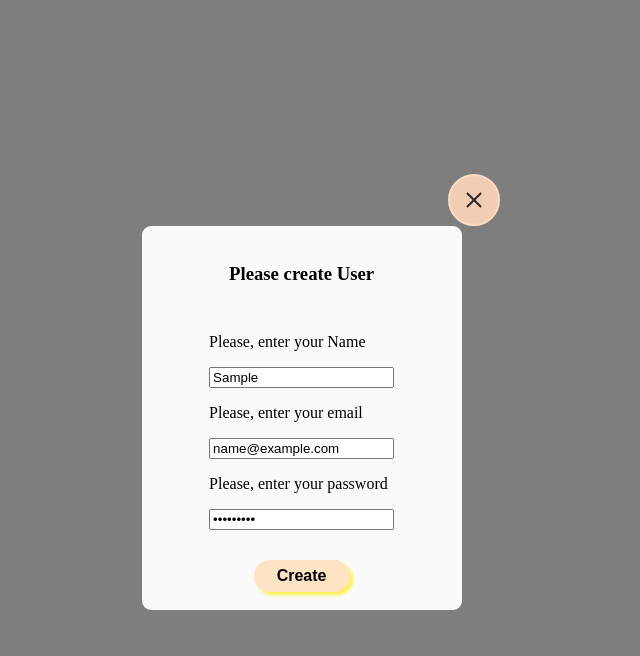
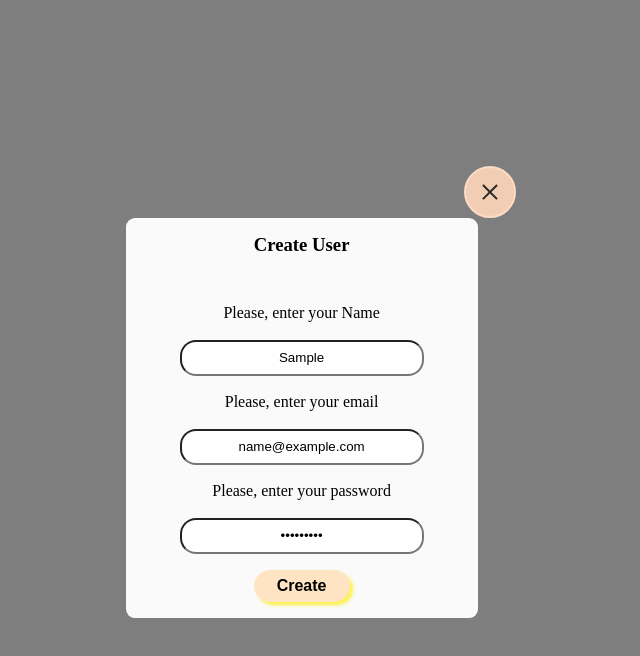
Before and after one commit to Alex-Artsymenya/RS_Lang, a website built with webpack: page src/index.html in a window 1280 px wide. Both pictures are taken after typing "Sample", "name@example.com", "Sample123" into the empty fields and a click on the button "Create". Shown: the whole page, without its empty margins (340-980 px from the left). Built offline with nearby package versions, Linux system fonts and the light colour scheme; no server answers.

Commit message:
feat: add create user

```diff
--- /dev/null
+++ b/src/auth/auth.ts
@@ -0,0 +1,29 @@
+import { LINK } from "../state";
+import { IAuthUser } from "../type";
+
+export class AuthUser {
+    async createUser(data: IAuthUser) {
+        try {
+            const response = await fetch(`${LINK.url}/${LINK.users}`, {
+                method: 'POST',
+                body: JSON.stringify(data),
+                headers: {
+                    'Accept': 'application/json',
+                    'Content-Type': 'application/json'
+                },
+            });
+            console.log('response', response);
+            if (response.status == 417) {
+                return {error: {errors: [{ path: [''], message: 'This email already used, try another, or Log in'}]}}
+            }
+            const body = await response.json();
+            console.log(body);
+            return body;
+        } catch (error) {
+            console.log(error);
+            if (error instanceof SyntaxError) {
+                console.log(JSON.stringify(error.message));
+            }
+        }
+    }
+}
--- a/src/popup/popup.css
+++ b/src/popup/popup.css
@@ -1,3 +1,8 @@
+* {
+  padding: 0;
+  margin: 0;
+}
+
 .popup_background {
     position: fixed;
     display: none;
@@ -54,7 +59,7 @@
     -webkit-box-direction: normal;
         -ms-flex-direction: column;
             flex-direction: column;
-    width: 23rem;
+    width: 25rem;
   }
 
   @-webkit-keyframes fadeIn {
@@ -159,9 +164,15 @@
             transform: rotate(90deg);
   }
 
+  .popup-error {
+    padding: 1rem;
+    color: crimson;
+    text-align: center;
+  }
   .popup-material {
     width: 20rem;
-    height: 24rem;
+    height: 100%;
+    padding: 1rem;
     background: #fafafa;
     border-radius: 9px;
     display: -webkit-box;
@@ -169,16 +180,16 @@
     display: flex;
     align-items: center;
     justify-content: center;
-    gap: 30px;
     flex-direction: column;
   }
 
   .popup-description {
     display: flex;
     flex-direction: column;
-    gap: 1rem;
+    gap: 1.1rem;
     /* flex-wrap: wrap; */
-    padding: 0 2rem;
+    padding: 1rem 2rem;
+    align-items: center;
   }
 
   .popup-description p {
@@ -190,6 +201,13 @@
     line-height: 110%;
     letter-spacing: 0.06em;
     color: #000;
+  }
+
+  .popup-description > input {
+    width: 15rem;
+    border-radius: 1rem;
+    height: 2rem;
+    text-align: center;
   }
 
 .popup-material > input {
--- a/src/popup/popup.ts
+++ b/src/popup/popup.ts
@@ -1,3 +1,5 @@
+import { AuthUser } from '../auth/auth';
+import { IAuthError } from '../type';
 import './popup.css';
 
 export class PopUp {
@@ -9,7 +11,8 @@ export class PopUp {
                     <div class="popup_inner">
                         <div class="close-popup" id="close-popup"><span></span></div>
                         <div class="popup-material" id="popup-material">
-                            <h3>Please create User</h3>
+                            <h3>Create User</h3>
+                            <p class="popup-error"></p>
                             <div class="popup-description">
                                 <label for="user-name">Please, enter your Name</label>
                                 <input type="text" id="user-name" name="user-name" value="" placeholder="Name">
@@ -63,8 +66,23 @@ export class PopUp {
         (<HTMLElement>document.querySelector('#popup')).classList.add('active');
         (<HTMLElement>document.querySelector('#close-popup')).addEventListener('click', this.closePopupButtonFunc);
         (<HTMLElement>document.querySelector('#popup_background')).addEventListener('click', this.popUpBgFunc);
-        (<HTMLElement>document.querySelector('#submit-btn')).addEventListener('click', (event) =>
-            console.log('hello btn')
-        );
+        (<HTMLElement>document.querySelector('#submit-btn')).addEventListener('click', async () => {
+            const user = new AuthUser();
+            const respBody = await user.createUser({
+                name: (<HTMLInputElement>document.getElementById('user-name')).value,
+                email: (<HTMLInputElement>document.getElementById('user-email')).value,
+                password: (<HTMLInputElement>document.getElementById('user-pass')).value
+            });
+            if (respBody?.error) {
+                this.handleError(respBody.error.errors);
+            }
+        });
+    }
+    handleError(arrError: IAuthError[]) {
+        const errorMsg = <HTMLElement>document.querySelector('.popup-error');
+        errorMsg.innerText = '';
+        arrError.forEach((el) => {
+            errorMsg.innerText += `${el.message}\n`;
+        });
     }
 }
--- /dev/null
+++ b/src/state.ts
@@ -0,0 +1,4 @@
+export const LINK = {
+    url: 'https://react-learnwords-example.herokuapp.com',
+    users: 'users',
+}
--- /dev/null
+++ b/src/type.ts
@@ -0,0 +1,10 @@
+export interface IAuthUser {
+    name: string;
+    email: string;
+    password: string;
+}
+
+export interface IAuthError {
+    path: string[];
+    message: string;
+}
```
